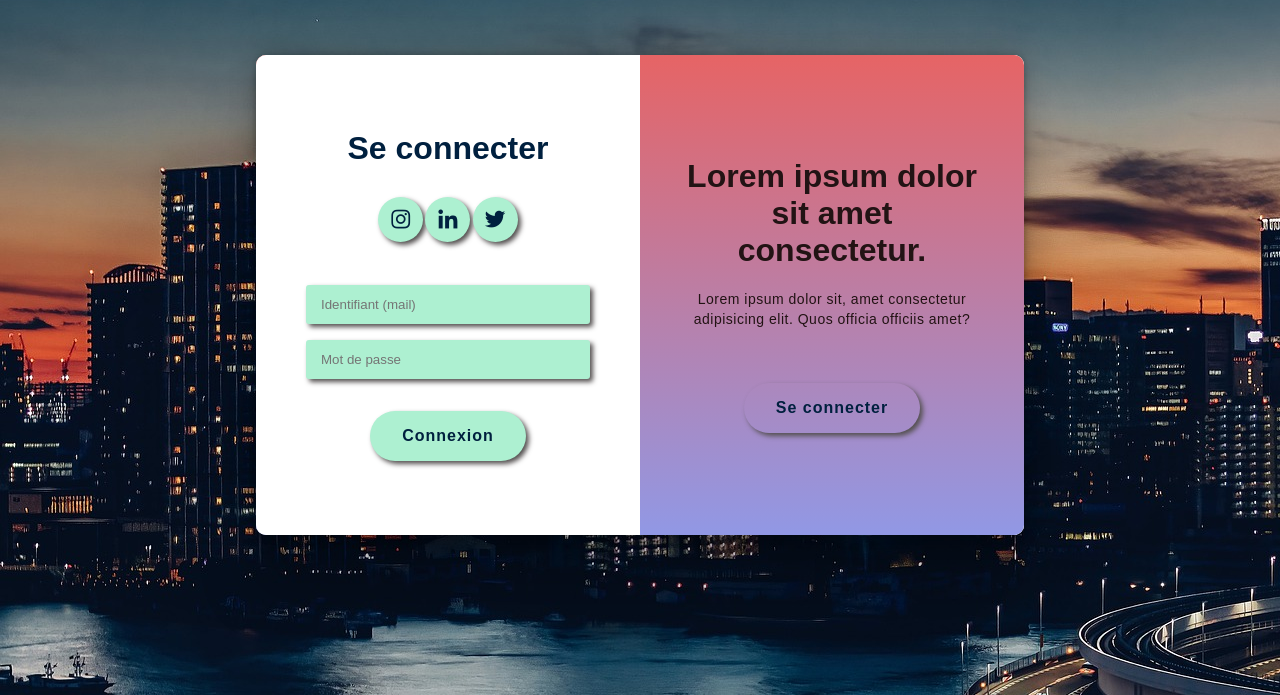
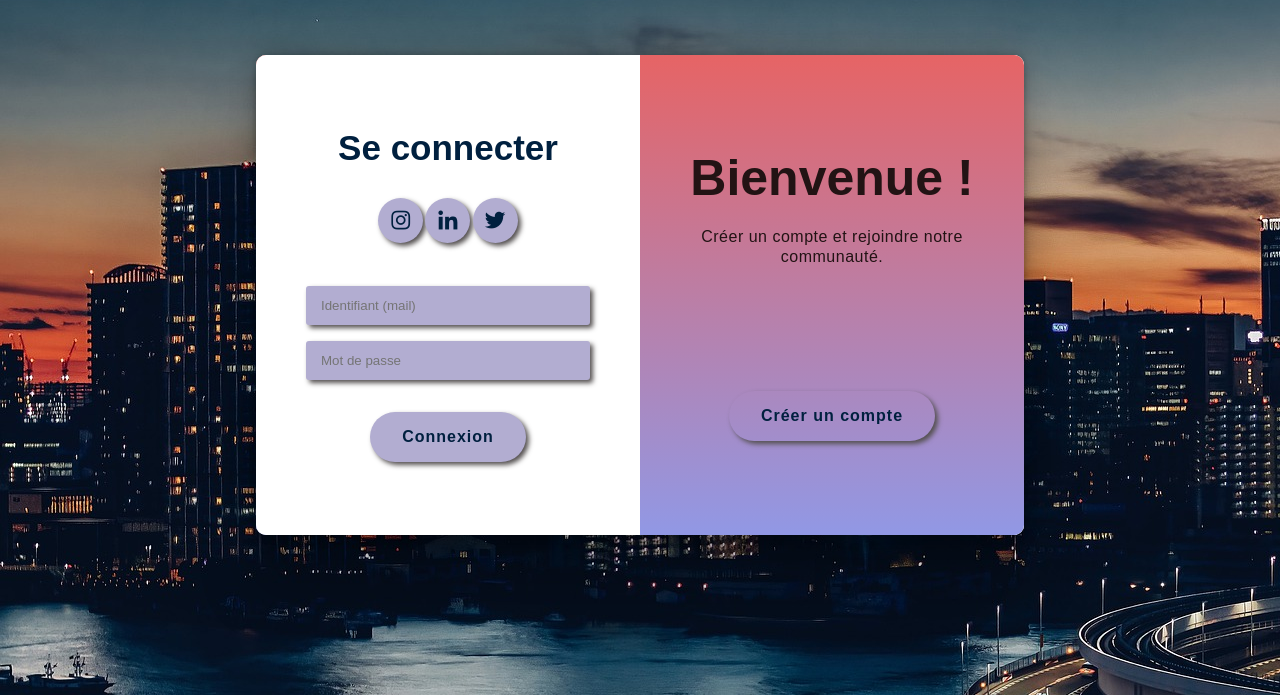
Before and after one commit to Doudmak/TaxiCab, a PHP site: page /connexion/connexion2.html in a window 1280 px wide. Shown: the part 105-800 px from the top of the page. Run offline with PHP 8.4, Linux system fonts and the light colour scheme; some libraries are stand-ins or nearby versions.

Commit message:
page de connexion et inscription client finie

```diff
--- a/connexion/connexion2.css
+++ b/connexion/connexion2.css
@@ -148,6 +148,7 @@ input.np{
     margin-bottom: 35px;
     font-family: 'Poppins', sans-serif;
     font-weight: 600;
+    font-size: 35px;
     color: #00203f;
     margin-bottom: 70x;
 }
@@ -164,7 +165,7 @@ form{
 }
 
 input{
-    background-color: #adf0d1 ;
+    background-color: #b2add1 ;
     border: none;
     padding: 12px 15px;
     margin: 8px 0;
@@ -175,7 +176,7 @@ input{
 }
 
 button{
-    background-color: #adf0d1 ;
+    background-color: #b2add1 ;
     color: #00203f;
     border: none;
     font-size: 16px;
@@ -216,7 +217,7 @@ button:hover{
 #icons{
     padding : 3px 4px 3px 4px;
     border-radius: 50%;
-    background-color: #adf0d1;
+    background-color: #b2add1;
     box-shadow: #545050 3px 3px 5px;
     display: flex;
     margin-top: -15px;
@@ -224,22 +225,8 @@ button:hover{
 }
 
 #icons:hover{
-    background-color: #00203f;
-    transition: 300ms ease-in;
-}
-
-
-
-.overlay{
-
-    background: #adf0d1;
-    color: #00203f;
-    position: relative;
-    left: -100%;
-    height: 100%;
-    width: 200%;
-    transform: translateX(0);
-    transition: transform 0.6s ease-in-out;
+    background-color: #D17185;
+    transition: 200ms ease-in;
 }
 
 .overlay-panel{
@@ -256,6 +243,7 @@ button:hover{
     transform: translateX(0);
     transition: transform 0.6s ease-in-out;
     background: linear-gradient(#e66465, #9198e5);
+    overflow: hidden;
 
 }
 
@@ -264,11 +252,12 @@ button:hover{
 }
 
 p{
-    font-size: 14px;
+    font-size: 16px;
     font-weight: 100;
     line-height: 20px;
     letter-spacing: 0.5px;
     margin: 20px 0 30px;
+    margin-bottom: 100px;
 }
 
 button.ghost{
@@ -278,3 +267,8 @@ button.ghost{
 button:active{
     transform: scale(0.95);
 }
+
+h1.accroche{
+    font-size: 50px;
+    font-weight:var(900);
+}
--- a/connexion/connexion2.html
+++ b/connexion/connexion2.html
@@ -50,9 +50,9 @@
                 </form>
             </div>
             <div class="overlay-panel overlay-left">
-                <h1>Lorem ipsum dolor sit amet consectetur.</h1>
-                <p>Lorem ipsum dolor sit, amet consectetur adipisicing elit. Quos officia officiis amet?</p>
-                <button class="ghost" onclick="transition1()">Créer un compte</button>
+                <h1 class="accroche">Heureux de vous revoir !</h1>
+                <p>Si vous disposez d'un compte cliquez ci-dessous</p>
+                <button class="ghost" onclick="transition1()">Se connecter</button>
             </div>
         </div>
 
@@ -73,9 +73,9 @@
                 </form>
             </div>
             <div class="overlay-panel overlay-right">
-                <h1>Lorem ipsum dolor sit amet consectetur.</h1>
-                <p>Lorem ipsum dolor sit, amet consectetur adipisicing elit. Quos officia officiis amet?</p>
-                <button class="ghost" id="login" onclick="transition2()">Se connecter</button>
+                <h1 class="accroche">Bienvenue !</h1>
+                <p>Créer un compte et rejoindre notre communauté.</p>
+                <button class="ghost" id="login" onclick="transition2()">Créer un compte</button>
             </div>
         </div>
      </div>
```
